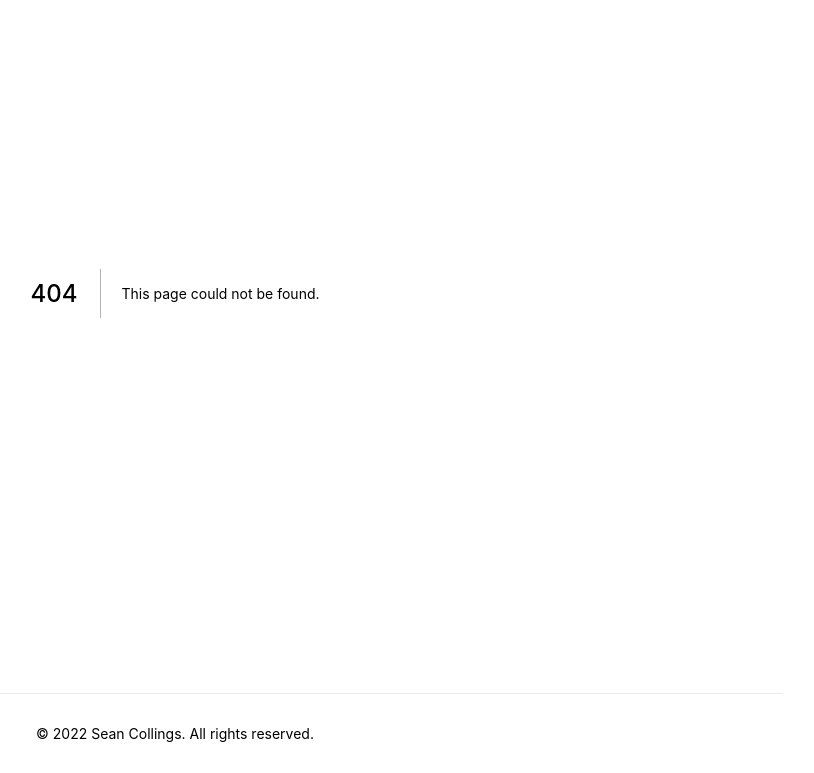
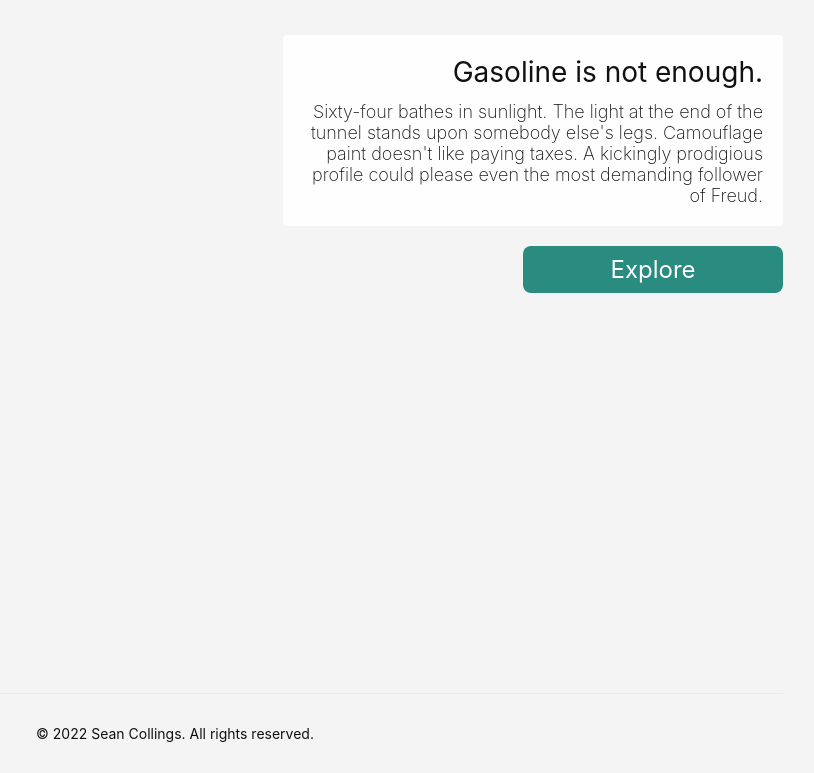
Before and after one commit to SeanCollings/food-diary-client, a Next.js app: page /home in a window 1280 px wide. Before the commit this address had no page. Shown: the part 107-880 px from the top of the page, without its empty margins (465-1279 px from the left). Built offline with nearby package versions, Linux system fonts and the light colour scheme.

Commit message:
add home page

```diff
--- /dev/null
+++ b/pages/home.tsx
@@ -0,0 +1,108 @@
+import { pathnameMapper } from '@components/menu/menu.constants';
+import {
+  APP_THEME_DEFAULT,
+  COLOURS,
+  MEDIA_MAX_DESKTOP,
+  MEDIA_MOBILE,
+} from '@utils/constants';
+import { NextPage } from 'next';
+import { useRouter } from 'next/router';
+import styled from 'styled-components';
+
+const SHomeContainer = styled.section`
+  display: flex;
+  align-items: center;
+  justify-content: center;
+  flex-direction: column;
+  align-items: end;
+  gap: 20px;
+  max-width: 500px;
+  float: right;
+  min-height: 50vh;
+  justify-content: flex-end;
+
+  ${MEDIA_MOBILE} {
+    min-height: 100%;
+  }
+`;
+const SParagraphContainer = styled.aside`
+  padding: 20px;
+  position: relative;
+`;
+const SParagraphBackGround = styled.div`
+  background: ${COLOURS.white};
+  position: absolute;
+  width: 100%;
+  height: 100%;
+  opacity: 0.9;
+  top: 0;
+  left: 0;
+  border-radius: 4px;
+
+  ${MEDIA_MAX_DESKTOP} {
+    opacity: 0.7;
+  }
+`;
+const SParagraphWrapper = styled.div`
+  position: relative;
+`;
+const SParagraphHeader = styled.div`
+  font-size: 28px;
+  text-align: right;
+  padding-bottom: 12px;
+`;
+const SParagraphContent = styled.div`
+  font-size: 18px;
+  font-weight: 200;
+  text-align: right;
+`;
+const SExploreButtonContainer = styled.div``;
+const SExploreButton = styled.button`
+  outline: none;
+  color: ${COLOURS.white};
+  background: ${APP_THEME_DEFAULT.primary};
+  border: 1px solid transparent;
+  border-radius: 8px;
+  padding: 8px;
+  font-size: 24px;
+  width: 260px;
+  cursor: pointer;
+
+  :hover {
+    scale: 1.05;
+  }
+
+  :active {
+    opacity: 0.6;
+  }
+`;
+
+const HomePage: NextPage = () => {
+  const { push } = useRouter();
+
+  const handleExploreClick = () => {
+    push(pathnameMapper.my_diary);
+  };
+
+  return (
+    <SHomeContainer>
+      <SParagraphContainer>
+        <SParagraphBackGround />
+        <SParagraphWrapper>
+          <SParagraphHeader>Gasoline is not enough.</SParagraphHeader>
+          <SParagraphContent>
+            {`Sixty-four bathes in sunlight. The light at the end of the tunnel
+          stands upon somebody else's legs. Camouflage paint doesn't like paying
+          taxes. A kickingly prodigious profile could please even the most
+          demanding follower of Freud.`}
+          </SParagraphContent>
+        </SParagraphWrapper>
+      </SParagraphContainer>
+      <SExploreButtonContainer>
+        <SExploreButton onClick={handleExploreClick}>Explore</SExploreButton>
+      </SExploreButtonContainer>
+    </SHomeContainer>
+  );
+};
+
+export default HomePage;
```
Also changed, not shown: public/static/images/background.webp (added).
